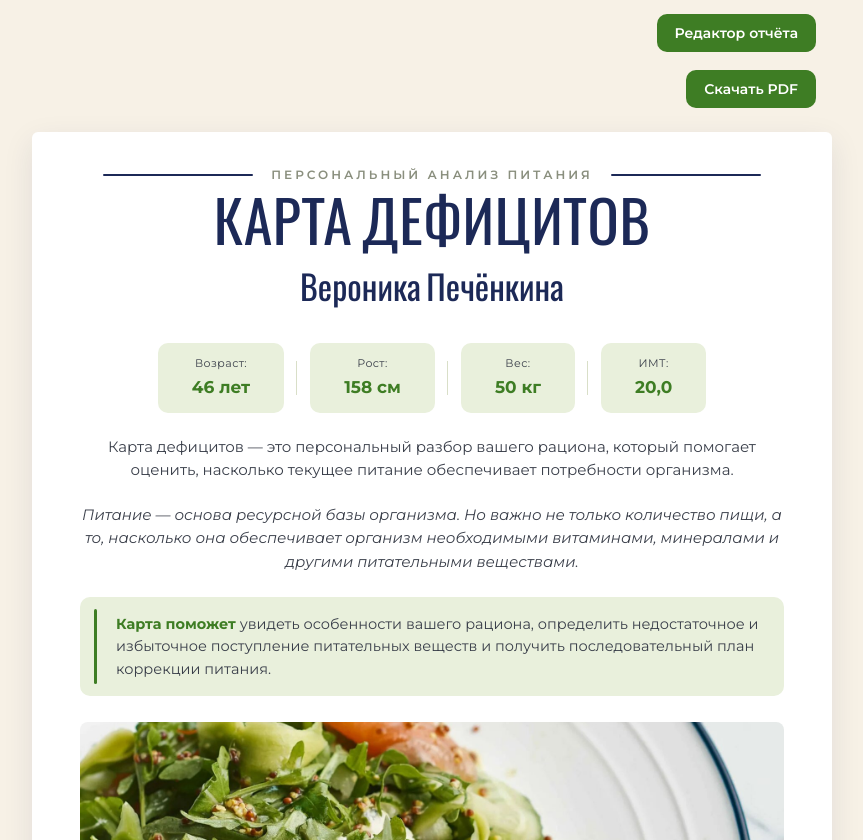
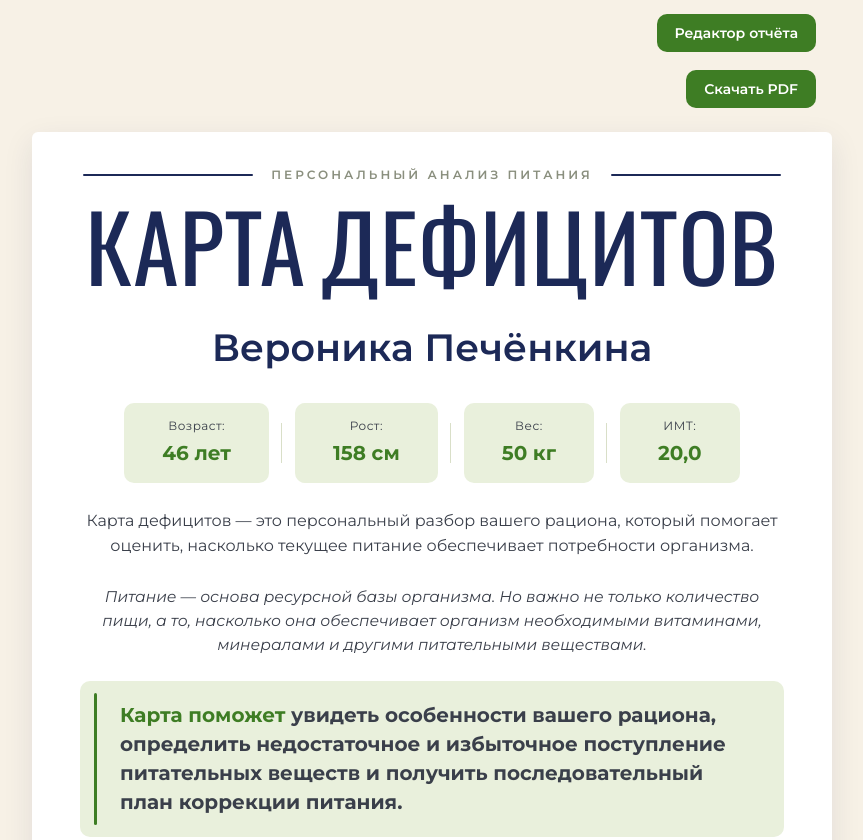
Before and after one commit to fliperrsv/karta-defitsitov, a plain HTML site: page index.html in a window 1280 px wide. Shown: the top 840 px of the page, without its empty margins (208-1071 px from the left). Drawn offline with Linux system fonts and the light colour scheme; a web font is replaced by a local one.

Commit message:
Update styles.css

```diff
--- a/css/styles.css
+++ b/css/styles.css
@@ -433,3 +433,41 @@ body.pdf-mode .panel-photo img{
   .page{box-shadow:none;margin:0;border-radius:0;max-width:100%;page-break-after:always;overflow:hidden;}
   .page:last-child{page-break-after:auto;}
 }
+
+/* ── Титульная страница: подгонка под оригинал ── */
+
+/* Заголовок: крупнее и ниже, почти во всю ширину листа */
+.title-page h1.title{
+  font-size:92px;
+  margin-top:28px;
+}
+
+/* Киккер: плотнее к заголовку, линии чуть длиннее */
+.title-page .title-kicker{ margin-bottom:10px; }
+.title-page .title-kicker::before,
+.title-page .title-kicker::after{ flex-basis:170px; }
+
+/* Имя клиента: обычный шрифт, крупный и плотный — как в макете */
+.title-page .client-name{
+  font-family:'Montserrat',sans-serif;
+  font-weight:600;
+  font-size:38px;
+  margin-top:14px;
+}
+
+/* Чипы: значения крупнее */
+.title-page .chip{ padding:14px 38px; }
+.title-page .chip span{ font-size:12px; }
+.title-page .chip b{ font-size:20px; }
+
+/* Лиды чуть крупнее */
+.title-page .lead{ font-size:16px; margin-top:26px; }
+.title-page .lead.italic{ font-size:15.5px; }
+
+/* «Карта поможет…»: крупный жирный текст, как в оригинале */
+.title-page .callout.green{
+  font-size:20px;
+  font-weight:700;
+  line-height:1.45;
+  padding:20px 24px 20px 40px;
+}
```
